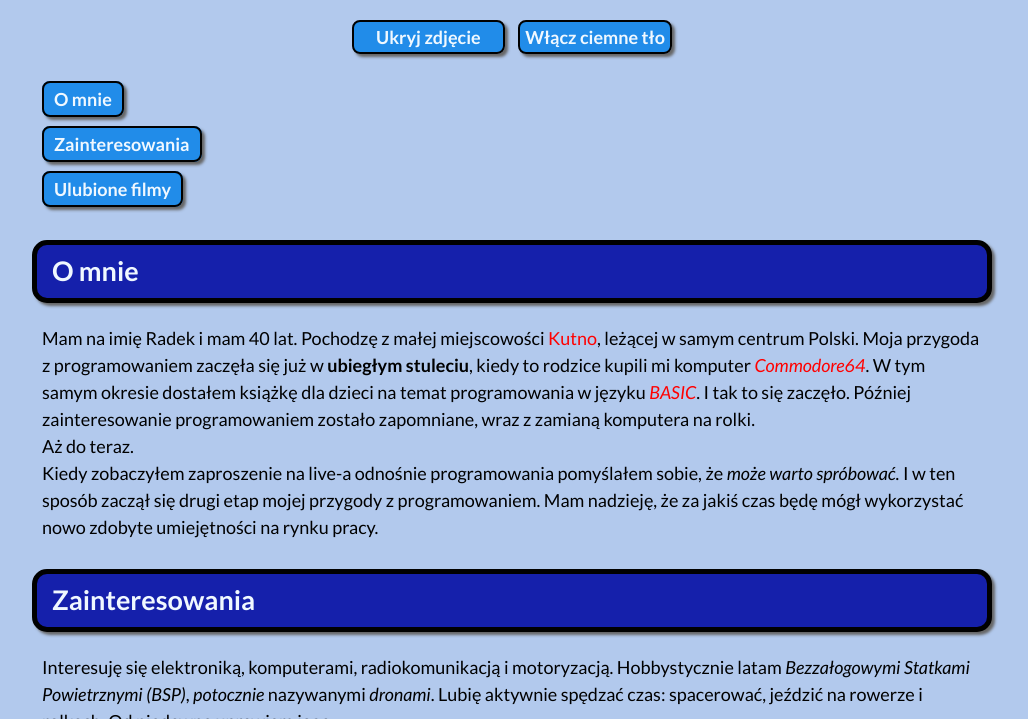
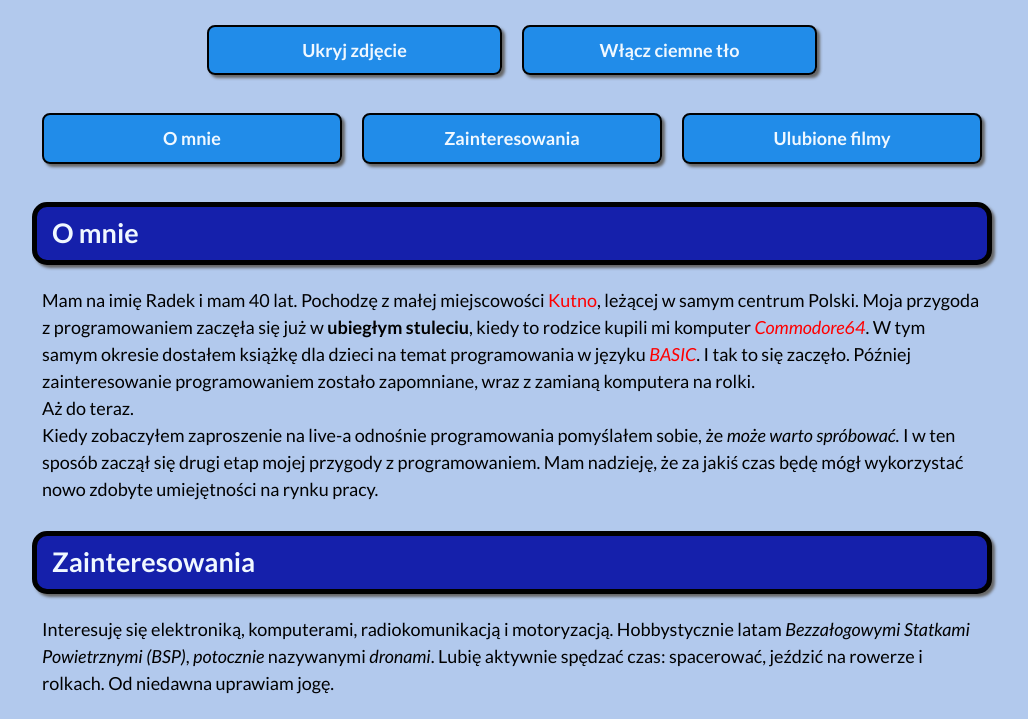
Before and after one commit to wroblewskisoftware/homepage, a plain HTML site: page index.html in a window 1280 px wide. Shown: the part 381-1100 px from the top of the page, without its empty margins (128-1156 px from the left). Drawn offline with nearby package versions, Linux system fonts and the light colour scheme.

Commit message:
changed buttons and navigation

```diff
--- a/css/header.css
+++ b/css/header.css
@@ -13,66 +13,38 @@
     text-align: center;
 }
 
-.header__imageParagraph--hidden {
-    display: none;
-}
-
 .header__image {
     border: 5px solid rgb(0, 0, 0);
     border-radius: 15px;
     box-shadow: 3px 3px 3px 0 hsl(0, 0%, 40%);
 }
 
-.header__buttonParagraph {
-    text-align: center;
+.header__imageParagraph--hidden {
+    display: none;
 }
 
-.header__imageButton {
-    padding: 5px 22px;
-    margin: 5px;
-    font-size: 18px;
-    font-family: "Lato", sans-serif;
+.header__buttonsParagraph {
+    display: flex;
+    justify-content: center;
+    flex-wrap: wrap;
+}
+
+.header__button {
+    padding: 13px 10px;
+    margin: 10px;
     background-color: #1587e9eb;
     color: #f0f8ff;
     font-weight: bold;
     border: 2px solid black;
     border-radius: 8px;
     box-shadow: 3px 3px 3px 0 hsl(0, 0%, 40%);
+    flex: 0 0 295px;
 }
 
-.header__imageButton--hidden {
-    padding: 5px 20px;
-}
-
-.header__imageButton:hover {
+.header__button:hover {
     background-color: #121bbc;
 }
 
-.header__imageButton:active {
+.header__button:active {
     background-color: crimson;
 }
-
-.header__backgroundButton {
-    margin: 5px;
-    font-size: 18px;
-    font-family: "Lato", sans-serif;
-    background-color: #1587e9eb;
-    color: #f0f8ff;
-    padding: 5px 5px;
-    font-weight: bold;
-    border: 2px solid black;
-    border-radius: 8px;
-    box-shadow: 3px 3px 3px 0 hsl(0, 0%, 40%);
-}
-
-.header__backgroundButton--dark {
-    padding: 5px 13px;
-}
-
-.header__backgroundButton:hover {
-    background-color: #121bbc;
-}
-
-.header__backgroundButton:active {
-    background-color: crimson;
-}
--- a/css/navigation.css
+++ b/css/navigation.css
@@ -1,18 +1,20 @@
-.navigation__list {
-    list-style: none;
-    padding: 0 10px;
+.navigation__paragraph {
+    display: flex;
+    flex-wrap: wrap;
 }
 
 .navigation__link {
     background-color: #1587e9eb;
     color: #f0f8ff;
-    padding: 5px 10px;
-    line-height: 2.5;
+    padding: 10px;
     border: 2px solid black;
     border-radius: 8px;
     box-shadow: 3px 3px 3px 0 hsl(0, 0%, 40%);
+    margin: 10px;
     text-decoration: none;
+    text-align: center;
     font-weight: bold;
+    flex: 1 0 160px;
 }
 
 .navigation__link:hover {
--- a/index.html
+++ b/index.html
@@ -31,20 +31,20 @@
                 src="https://i.ibb.co/k30tDFs/14125730-595159080672082-7319666703939170328-o.jpg"
                 alt="Zdjęcie mężczyzny">
         </p>
-        <p class="header__buttonParagraph">
-            <button class="header__imageButton js-header__imageButton"><span class="js-header__imageStatus">Ukryj</span>
+        <p class="header__buttonsParagraph">
+            <button class="header__button js-header__button--image"><span class="js-header__imageStatus">Ukryj</span>
                 zdjęcie</button>
-            <button class="header__backgroundButton js-header__backgroundButton">Włącz
+            <button class="header__button js-header__button--background">Włącz
                 <span class="js-header__themeName">ciemne</span> tło</button>
         </p>
     </header>
 
     <nav class="navigation">
-        <ul class="navigation__list">
-            <li><a class="navigation__link" href="#o-mnie">O mnie</a></li>
-            <li><a class="navigation__link" href="#zainteresowania">Zainteresowania</a></li>
-            <li><a class="navigation__link" href="#ulubione-filmy">Ulubione filmy</a></li>
-        </ul>
+        <p class="navigation__paragraph">
+            <a class="navigation__link" href="#o-mnie">O mnie</a>
+            <a class="navigation__link" href="#zainteresowania">Zainteresowania</a>
+            <a class="navigation__link" href="#ulubione-filmy">Ulubione filmy</a>
+        </p>
     </nav>
 
     <main>
--- a/js/script.js
+++ b/js/script.js
@@ -1,20 +1,18 @@
 console.log("Cześć! Ten kod jest już w repozytorium Git.");
 
-let imageButton = document.querySelector(".js-header__imageButton");
+let imageButton = document.querySelector(".js-header__button--image");
 let imageParagraph = document.querySelector(".js-header__imageParagraph");
 let imageStatus = document.querySelector(".js-header__imageStatus");
-let backgroundButton = document.querySelector(".js-header__backgroundButton");
+let backgroundButton = document.querySelector(".js-header__button--background");
 let body = document.querySelector(".js-body");
 let themeName = document.querySelector(".js-header__themeName");
 
 imageButton.addEventListener("click", () => {
-    imageButton.classList.toggle("header__imageButton--hidden");
     imageParagraph.classList.toggle("header__imageParagraph--hidden");
     imageStatus.innerText = imageParagraph.classList.contains("header__imageParagraph--hidden") ? "Pokaż" : "Ukryj";
 });
 
 backgroundButton.addEventListener("click", () => {
-    backgroundButton.classList.toggle("header__backgroundButton--dark");
     body.classList.toggle("body--dark");
     themeName.innerText = body.classList.contains("body--dark") ? "jasne" : "ciemne";
 });
```
